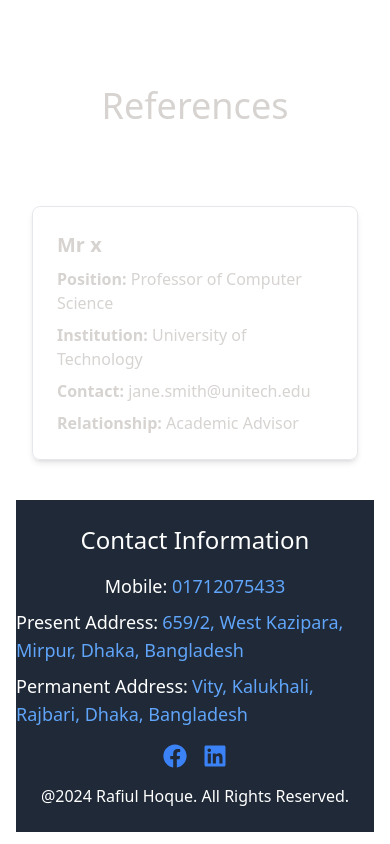
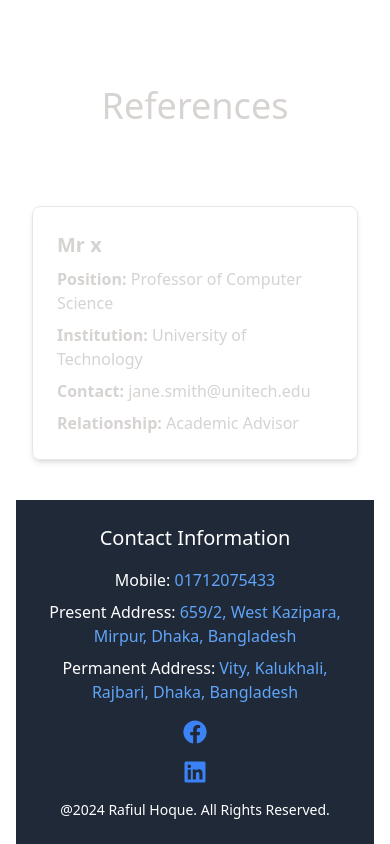
Before and after one commit to hoque21/Rafiul-Hoque, a React (Vite) app: page / in a window 390 px wide. Shown: the part 7517-8361 px from the top of the page. Built offline with nearby package versions, Linux system fonts and the light colour scheme; the HTML template or start-up script is replaced by a standard one.

Commit message:
Your commit message here

```diff
--- a/src/component/Contract.jsx
+++ b/src/component/Contract.jsx
@@ -1,16 +1,16 @@
 import React, { useRef } from 'react';
 import { motion, useInView } from 'framer-motion';
-import { FaFacebook, FaLinkedin, FaGithub, FaTwitter } from 'react-icons/fa'; // Importing social media icons
+import { FaFacebook, FaLinkedin } from 'react-icons/fa'; // Importing social media icons
 
 const Footer = () => {
   const footerRef = useRef(null);
   const isFooterInView = useInView(footerRef, { triggerOnce: true, threshold: 0.2 });
 
   return (
-    <footer ref={footerRef} className='bg-gray-800 text-white py-6'>
-      <div className='container mx-auto flex flex-col items-center'>
+    <footer ref={footerRef} className='bg-gray-800 text-white py-6 md:py-10'>
+      <div className='container mx-auto flex flex-col items-center px-4 sm:px-6'>
         <motion.h2
-          className='text-2xl mb-4'
+          className='text-xl sm:text-2xl mb-4'
           initial={{ opacity: 0, y: 50 }}
           animate={isFooterInView ? { opacity: 1, y: 0 } : { opacity: 0, y: 50 }}
           transition={{ duration: 0.5 }}
@@ -19,7 +19,7 @@ const Footer = () => {
         </motion.h2>
 
         <motion.p
-          className='text-lg mb-2'
+          className='text-base sm:text-lg mb-2 text-center'
           initial={{ opacity: 0, y: 50 }}
           animate={isFooterInView ? { opacity: 1, y: 0 } : { opacity: 0, y: 50 }}
           transition={{ duration: 0.6, delay: 0.1 }}
@@ -28,7 +28,7 @@ const Footer = () => {
         </motion.p>
 
         <motion.p
-          className='text-lg mb-2'
+          className='text-base sm:text-lg mb-2 text-center'
           initial={{ opacity: 0, y: 50 }}
           animate={isFooterInView ? { opacity: 1, y: 0 } : { opacity: 0, y: 50 }}
           transition={{ duration: 0.6, delay: 0.2 }}
@@ -45,7 +45,7 @@ const Footer = () => {
         </motion.p>
 
         <motion.p
-          className='text-lg mb-4'
+          className='text-base sm:text-lg mb-4 text-center'
           initial={{ opacity: 0, y: 50 }}
           animate={isFooterInView ? { opacity: 1, y: 0 } : { opacity: 0, y: 50 }}
           transition={{ duration: 0.6, delay: 0.3 }}
@@ -61,24 +61,7 @@ const Footer = () => {
           </a>
         </motion.p>
 
-        {/* Embed Google Map for Present Address (You can uncomment if needed) */}
-        {/* <motion.div
-          className='w-full max-w-xl mb-4'
-          initial={{ opacity: 0, scale: 0.9 }}
-          animate={isFooterInView ? { opacity: 1, scale: 1 } : { opacity: 0, scale: 0.9 }}
-          transition={{ duration: 0.6, delay: 0.4 }}
-        >
-          <iframe
-            src="https://www.google.com/maps/embed?pb=!1m18!1m12!1m3!1d3651.9633350584797!2d90.35017191532773!3d23.80493848459342!2m3!1f0!2f0!3f0!3m2!1i1024!2i768!4f13.1!3m3!1m2!1s0x3755c783b849fbaf%3A0x81b3df150d4a9c6!2s659%2F2%2C%20West%20Kazipara%2C%20Mirpur%2C%20Dhaka%2C%20Bangladesh!5e0!3m2!1sen!2sus!4v1622521692107!5m2!1sen!2sus"
-            width="600"
-            height="450"
-            style={{ border: 0 }}
-            allowFullScreen=""
-            loading="lazy"
-          ></iframe>
-        </motion.div> */}
-
-        <div className='flex space-x-4 mb-4'>
+        <div className='flex flex-col sm:flex-row space-y-4 sm:space-y-0 sm:space-x-4 mb-4'>
           {/* Social Media Icons */}
           <a href='https://www.facebook.com/rafiulhoque21/' target='_blank' rel='noopener noreferrer' aria-label="Facebook">
             <motion.div
@@ -100,10 +83,9 @@ const Footer = () => {
               <FaLinkedin size={24} />
             </motion.div>
           </a>
-
         </div>
 
-        <p> @2024 Rafiul Hoque. All Rights Reserved.</p>
+        <p className='text-sm text-center sm:text-base'> @2024 Rafiul Hoque. All Rights Reserved.</p>
       </div>
     </footer>
   );
```
